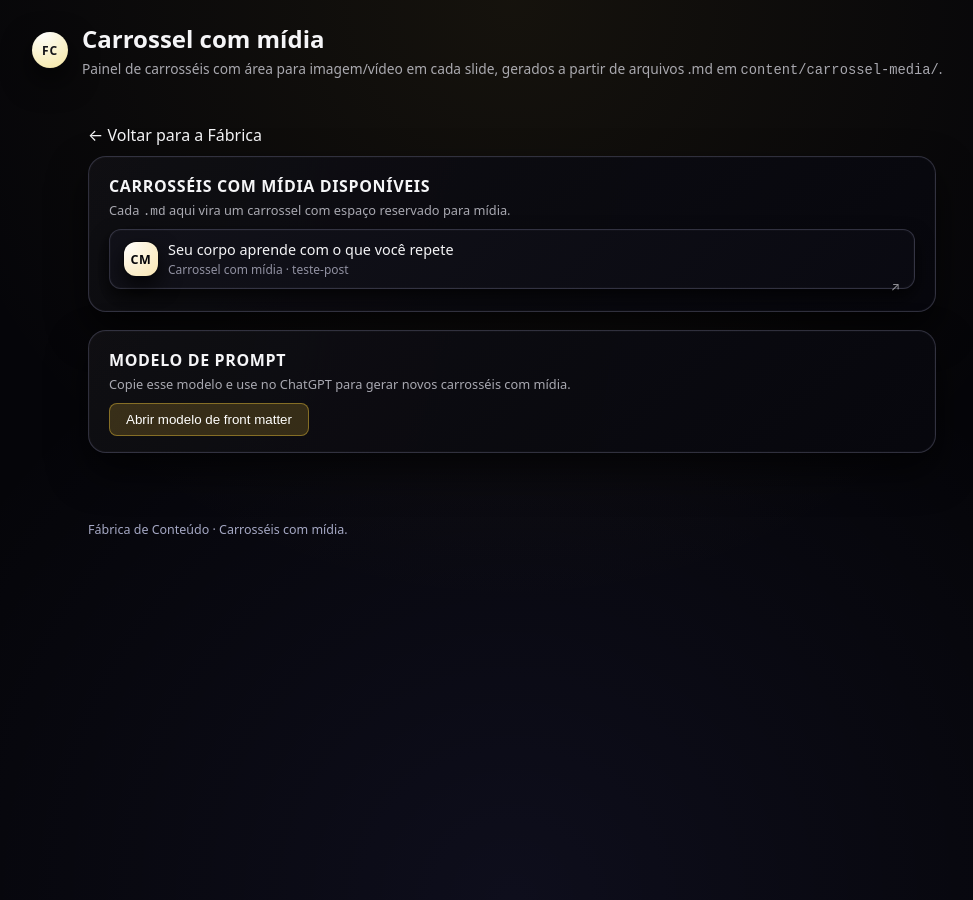
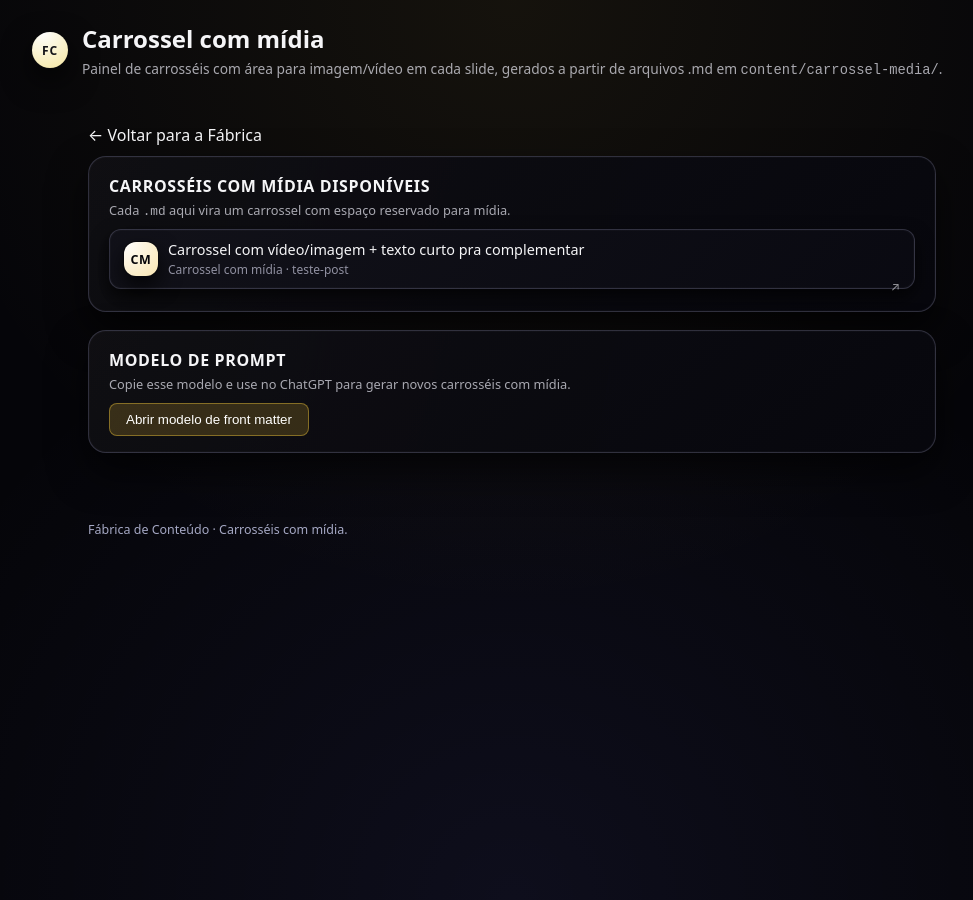
Before and after one commit to mbritodowglas-collab/fabrica-conteudo, a Jekyll site: the page built from carrossel-media.html, in a window 1280 px wide. Shown: the whole page, without its empty margins (128-1101 px from the left). Built offline with Jekyll 4.4.1, drawn with Linux system fonts in a browser that asks for light colours.

Commit message:
Atualizar o teste-post.md

```diff
--- a/content/carrossel-media/teste-post.md
+++ b/content/carrossel-media/teste-post.md
@@ -1,33 +1,17 @@
 ---
 layout: carrossel-media
 type: carrossel_media
-title: "Seu corpo aprende com o que você repete"
+title: "Carrossel com vídeo/imagem + texto curto pra complementar"
 tagline: "Carrossel com vídeo/imagem + texto curto pra complementar"
 autor: "Márcio Dowglas – Personal Trainer"
+
 slides:
-  - midia: "/midia/exemplo-slide-1.jpg"
-    posicao_texto: "top"
-    hook: "Seu corpo entende repetição, não perfeição."
-    texto: |
-      Use esse slide com vídeo curto de execução simples do exercício.
-      No texto, reforça que o que muda o corpo é frequência,
-      não um treino perfeito isolado.
+  - titulo: "Seu corpo entende repetição, não perfeição."
+    texto: "Use esse slide com vídeo curto de execução simples do exercício. No texto, reforça que o que muda o corpo é frequência, não um treino perfeito isolado."
 
-  - midia: "/midia/exemplo-slide-2.jpg"
-    posicao_texto: "bottom"
-    hook: "Pausa não é fracasso — é estratégia."
-    texto: |
-      Aqui pode entrar uma imagem/vídeo de descanso entre séries,
-      respirando fundo ou bebendo água.
-      O texto mostra que recuperar faz parte do progresso
-      e reduz o risco de dor e lesão.
+  - titulo: "Pausa não é fracasso — é estratégia."
+    texto: "Aqui pode entrar uma imagem/vídeo de descanso entre séries, respirando fundo ou bebendo água. O texto mostra que recuperar faz parte do progresso e reduz o risco de dor e lesão."
 
-  - midia: "/midia/exemplo-slide-3.jpg"
-    posicao_texto: "bottom"
-    hook: "Cada treino é um voto no corpo que você quer."
-    texto: |
-      Imagem ou vídeo mostrando evolução (carga maior, postura melhor
-      ou comparativo discreto).
-      Feche convidando para salvar o carrossel
-      e mandar um direct pra montar o próximo passo do treino.
+  - titulo: "Cada treino é um voto no corpo que você quer."
+    texto: "Imagem ou vídeo mostrando evolução (carga maior, postura melhor ou comparativo discreto). Feche convidando para salvar o carrossel e mandar um direct pra montar o treino."
 ---
```
